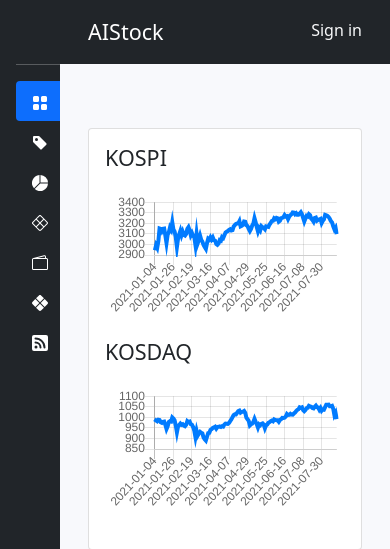
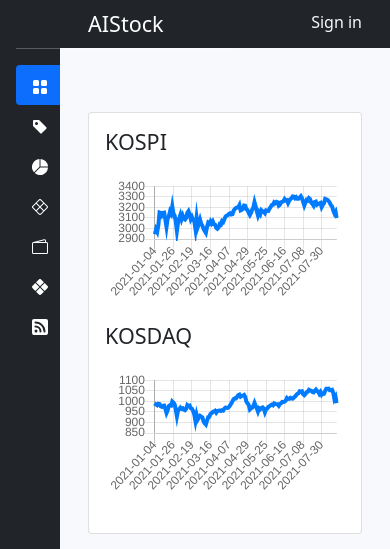
Before and after one commit to AI-stock-team-project/aistock-main-web, a Django app: page / in a window 390 px wide. Shown: the top 549 px of the page. Run offline with Django 3.2, Linux system fonts and the light colour scheme.

Commit message:
반응형 보정.

```diff
--- a/static/css/sidebar.css
+++ b/static/css/sidebar.css
@@ -30,6 +30,15 @@
         display: inline !important;
     }
 }
+@media (max-width: 450px){
+    #content-wrapper .navbar{
+        padding-top: 0.5rem !important;
+        padding-bottom: 0.5rem !important
+    }
+    .sidebar-wrap .brand-link + hr{
+        margin-top: 0 !important
+    }
+}
 .sidebar ul li svg{
     margin-right: 10px;
 }
--- a/templates/layouts/default.html
+++ b/templates/layouts/default.html
@@ -16,7 +16,7 @@
     <div id="wrapper">
       <div class="sidebar-wrap">
         <div class="d-flex flex-column flex-shrink-0 p-3 text-white bg-dark sidebar">
-          <a href="/" class="text-white text-decoration-none">
+          <a href="/" class="text-white text-decoration-none brand-link">
             <span class="fs-4 ms-5">AIStock</span>
           </a>
           <hr>
@@ -112,7 +112,7 @@
         </div>
       </div><!-- //.sidebar-wrap -->
       <div id="content-wrapper" class="d-flex flex-column">
-        <nav class="navbar navbar-dark bg-dark p-3">
+        <nav class="navbar navbar-dark bg-dark p-3 sticky-top">
           <div class="container d-flex justify-content-between">
             <div>
               <a href="/" class="text-white text-decoration-none sub-top-brand" style="display:none">
```
